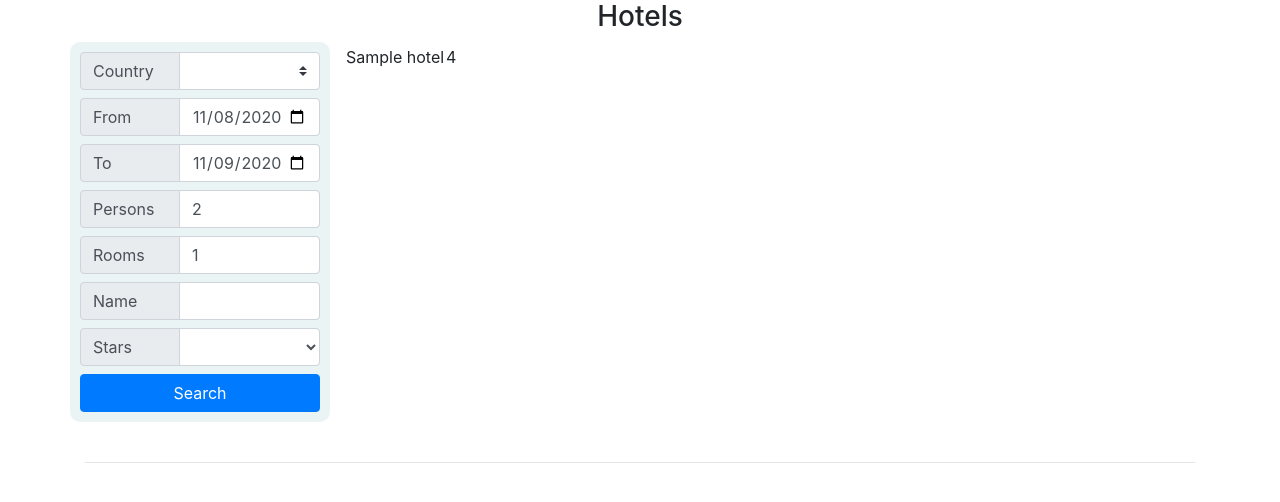
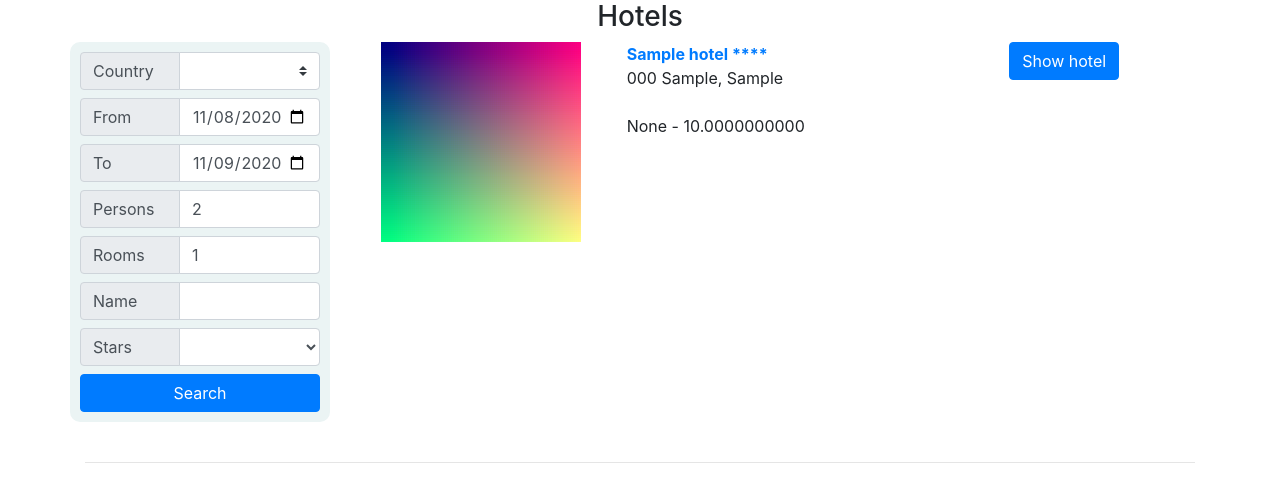
Before and after one commit to kalalannn/hotel-managment-system, a Flask app: page /hotels/list/ in a window 1280 px wide. Shown: the part 56-558 px from the top of the page. Run offline with Flask 2, Linux system fonts and the light colour scheme; tables that the repository leaves empty hold one stand-in row (values such as "Sample post"); lists and menus that the app fills with data are empty; some libraries are stand-ins or nearby versions.

Commit message:
Uprava drobnosti po Artsiomovi + hotels.list + show

```diff
--- a/app/hotels/controllers.py
+++ b/app/hotels/controllers.py
@@ -147,11 +147,11 @@
     else:
         return redirect (url_for('error', error="Wrong data."))
 
-
 # There must be hotel_id to SHOW!
-# @hotels.route('/show/', methods=['GET', 'POST'])
-# def show():
-#     return render_template('hotels/show.html')
+@hotels.route('/show/<int:hotel_id>', methods=['GET', 'POST'])
+def show(hotel_id):
+    hotel = Hotel.query.filter_by(id=hotel_id).one()
+    return render_template('hotels/show.html', hotel=hotel)
 
 # # There also
 # @hotels.route('/edit/', methods=['GET', 'POST'])
--- a/app/profile/controllers.py
+++ b/app/profile/controllers.py
@@ -1,6 +1,5 @@
 from flask import request, render_template, session, redirect, url_for, flash, jsonify
 from flask_login import current_user, login_user, logout_user, login_required
-from multidict import MultiDict
 import jsonpickle
 
 from . import profile
--- a/app/templates/hotels/list.html
+++ b/app/templates/hotels/list.html
@@ -1,5 +1,4 @@
 {% extends "base.html" %}
-{% from "bootstrap/form.html" import render_form %}
 
 {% block title %} Hotels {% endblock %}
 
@@ -35,7 +34,7 @@
 
 
 <!-- id="hotel_search_form"  -->
-<div class="row">
+<div class="row align-items-start">
     <div name="search_form" class="col col-md-2">
         <form method="post" action="">
             {{ form.csrf_token }}
@@ -45,27 +44,38 @@
             {% endfor %}
         </form>
     </div>
-    <div class="col-md-auto">
-        <table>
-        <thead>
-            <th>
-                <td> </td>
-                <td> </td>
-            </th>
-        </thead>
-        <tbody>
-            {% for hotel in hotels %}
-                <tr>
-                    <td> {{hotel.name}} </td>
-                    <td> {{hotel.stars}} </td>
-                </tr>
-            {% endfor %}
-        </tbody>
-        </table>
+    <div class="col" style="margin-left: 5px">
+        {% for hotel in hotels %}
+        <div class="row" style="margin-bottom: 5px;">
+            <div class="col-md-4 text-center" >
+                <img src="{{ url_for('static', filename='img/hotel_image.png') }}">
+            </div>
+            <div class="col-md-4">
+                <div class="row">
+                    <a href="{{ url_for('hotels.show', hotel_id=hotel.id) }}" > <b> {{ hotel.name }} {{ '*' * hotel.stars }} </b> </a>
+                </div>
+
+                <div class="row">
+                    {{ hotel.address.post_code }} {{ hotel.address.city }}, {{ hotel.address.country }}
+                </div>
+
+                <div class="row"> &nbsp; </div>
+
+                {% for room_category in hotel.room_categories %}
+                <div class="row">
+                    {{ room_category.type }} - {{ room_category.price }}
+                </div>
+                {% endfor %}
+            </div>
+            <div class="col-md-4 text-center">
+                <button type="button" class="btn btn-primary"
+                    onclick="location.href=`{{ url_for('hotels.show', hotel_id=hotel.id) }}`">
+                    Show hotel
+                </button>
+            </div>
+        </div>
+        {% endfor %}
     </div>
 </div>
-
 <br> <hr> <br>
-
-
 {% endblock inner_content %}
--- a/app/templates/navbar.html
+++ b/app/templates/navbar.html
@@ -50,7 +50,7 @@
                     <div class="dropdown-menu dropdown-menu-right">
                         <a href="#" class="dropdown-item">Info</a>
                         <a href="#" class="dropdown-item">Reservations</a>
-                        {% if current_user.role >= Role.DIRECTOR.value %}
+                        {% if current_user.role >= UserRole.DIRECTOR.value %}
                         <a href="#" class="dropdown-item">Hotels</a>
                         <a href="{{ url_for('profile.manage') }}" class="dropdown-item">Manage...</a>
                         {% endif %}
```
Also changed, not shown: app/templates/hotels/show.html (added, +11 -0 lines), app/static/img/hotel_image.png (added).
